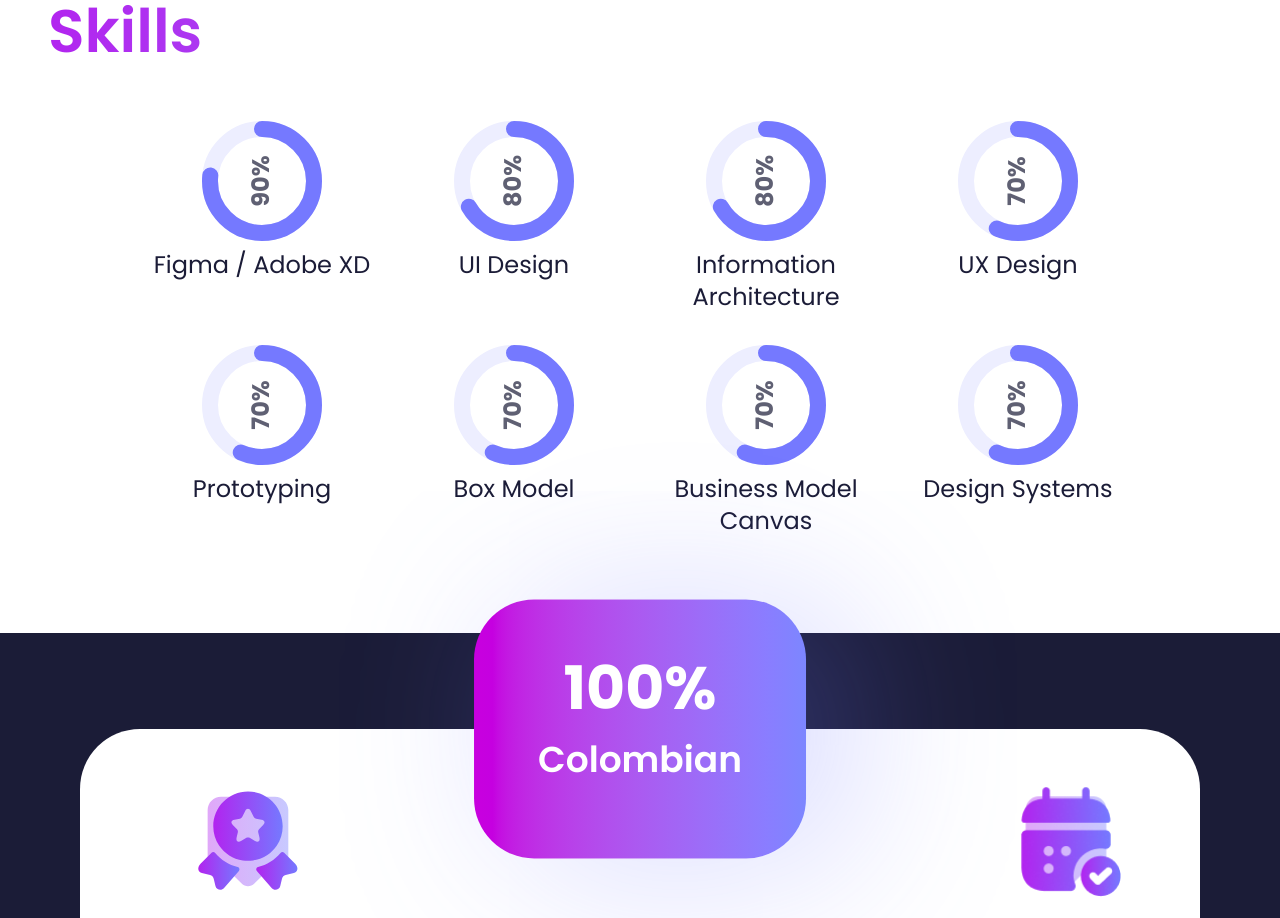
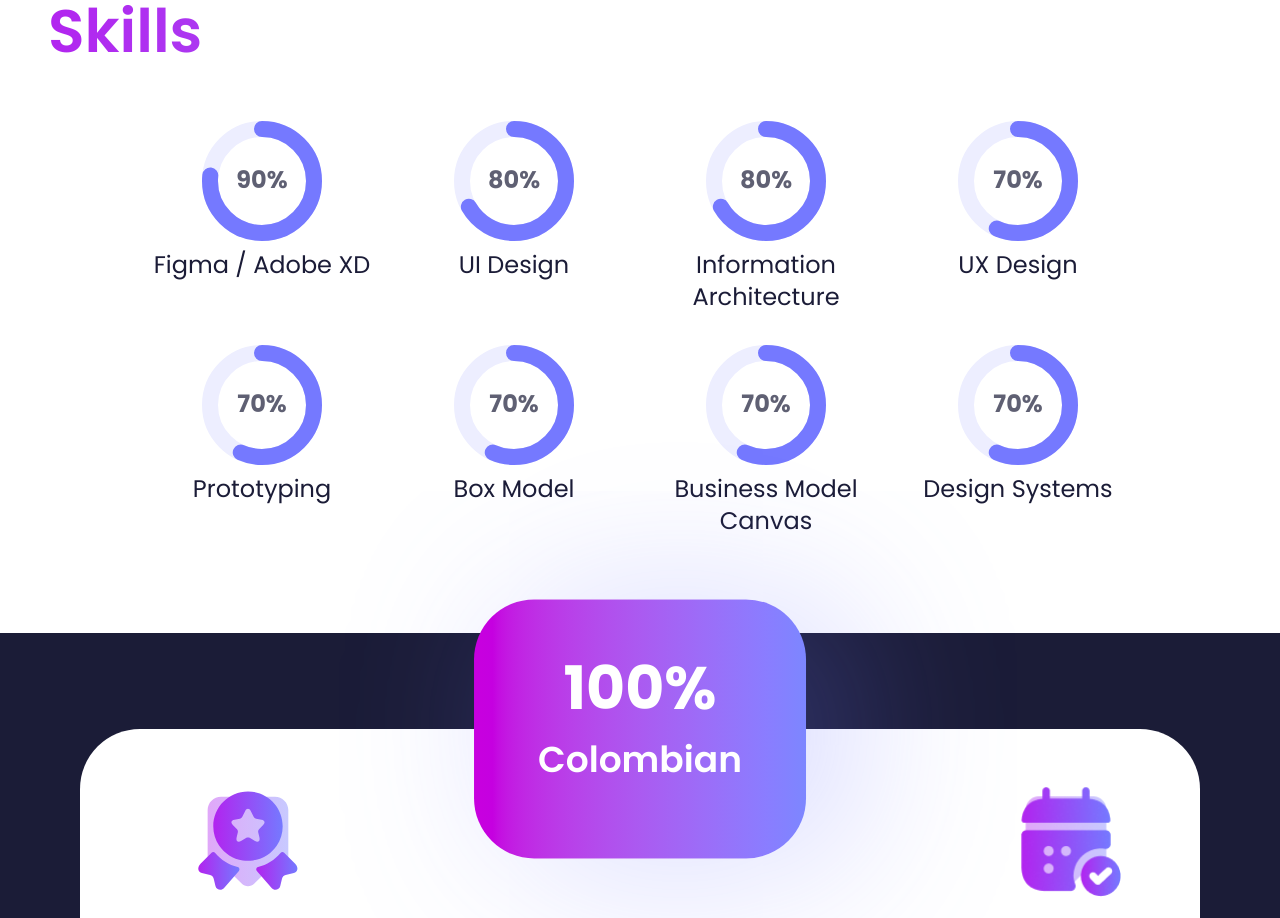
Before and after one commit to weerawatbeer/tkc-frontend-nextjs, a Next.js app: page /test1 in a window 1280 px wide. Shown: the part 780-1698 px from the top of the page. Built offline with nearby package versions, Linux system fonts and the light colour scheme.

Commit message:
text rotate

```diff
--- a/src/components/progress-circle.tsx
+++ b/src/components/progress-circle.tsx
@@ -18,7 +18,7 @@ export default function ProgressCircle({
   return (
     <div className="flex max-w-[220px] flex-col items-center">
       <svg
-        className="progress-ring"
+        className="rotate-[-90deg] transform"
         width={size}
         height={size}
         viewBox={`0 0 ${size} ${size}`}
@@ -48,7 +48,7 @@ export default function ProgressCircle({
           y="50%"
           textAnchor="middle"
           dy=".3em"
-          className="fill-[#5F6073] text-2xl font-bold"
+          className="absolute origin-center rotate-90 fill-[#5F6073] text-2xl font-bold"
         >
           {percentage}%
         </text>
```
